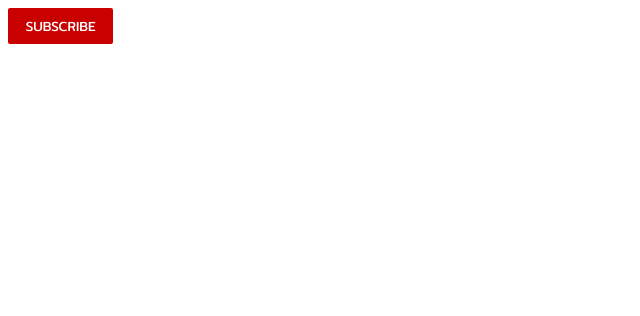
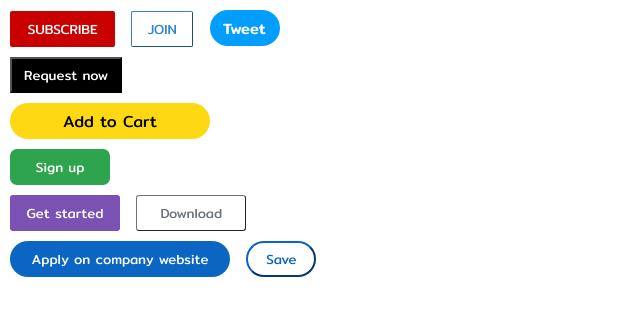
Before and after one commit to KingYoDasu/css-practice, a plain HTML site: page index.html in a window 1280 px wide. Shown: the whole page, without its empty margins (0-640 px from the left). Drawn offline with Linux system fonts and the light colour scheme.

Commit message:
Turn In: CSS Basic

```diff
--- a/index.html
+++ b/index.html
@@ -14,6 +14,15 @@
     <title>Button!</title>
   </head>
   <body>
-    <button class="subscribe">SUBSCRIBE</button>
+    <button class="subscribe btn">SUBSCRIBE</button>
+    <button class="join btn">JOIN</button>
+    <button class="tweet btn">Tweet</button><br />
+    <button class="uber btn">Request now</button><br />
+    <button class="amazon btn">Add to Cart</button><br />
+    <button class="github btn">Sign up</button><br />
+    <button class="bootstrap bgetstart btn">Get started</button>
+    <button class="bootstrap bdownload btn">Download</button><br />
+    <button class="linkedln lapply btn">Apply on company website</button>
+    <button class="linkedln lsave btn">Save</button><br />
   </body>
 </html>
--- a/style.css
+++ b/style.css
@@ -1,7 +1,17 @@
 * {
-  margin: 10 10;
+  margin: 0px;
   padding: 0;
+  box-sizing: border-box;
   font-family: "Mitr", sans-serif;
+}
+
+body {
+  display: block;
+}
+
+.btn {
+  margin-top: 10px;
+  margin-left: 10px;
 }
 
 .subscribe {
@@ -13,3 +23,78 @@
   border-radius: 2px;
   cursor: pointer;
 }
+.join {
+  background-color: white;
+  color: rgb(49, 132, 209);
+  border-width: 1px;
+  border-color: rgb(49, 132, 209);
+  width: 62px;
+  height: 36px;
+  border-radius: 2px;
+  cursor: pointer;
+}
+.tweet {
+  background-color: rgb(2, 158, 255);
+  color: white;
+  border: none;
+  height: 36px;
+  width: 70px;
+  border-radius: 18px;
+  font-weight: 500;
+  font-size: 15px;
+  cursor: pointer;
+}
+.uber {
+  background-color: black;
+  height: 36px;
+  width: 112px;
+  color: white;
+}
+.amazon {
+  background-color: rgb(255, 216, 20);
+  border: none;
+  height: 36px;
+  width: 200px;
+  border-radius: 18px;
+  font-size: 16px;
+}
+.github {
+  background-color: rgb(46, 164, 79);
+  border: none;
+  color: white;
+  height: 36px;
+  width: 100px;
+  border-radius: 7px;
+}
+.bootstrap {
+  height: 36px;
+  width: 110px;
+  border-radius: 3px;
+}
+.bgetstart {
+  background-color: rgb(121, 82, 179);
+  color: white;
+  border: none;
+}
+.bdownload {
+  background-color: white;
+  color: rgb(108, 117, 125);
+  border-color: rgb(108, 117, 125);
+  border-width: 1px;
+}
+.linkedln {
+  height: 36px;
+  border-radius: 18px;
+}
+.lapply {
+  background-color: rgb(10, 102, 194);
+  color: white;
+  border: none;
+  width: 220px;
+}
+.lsave {
+  background-color: white;
+  color: rgb(10, 102, 194);
+  border-color: rgb(10, 102, 194);
+  width: 70px;
+}
```
